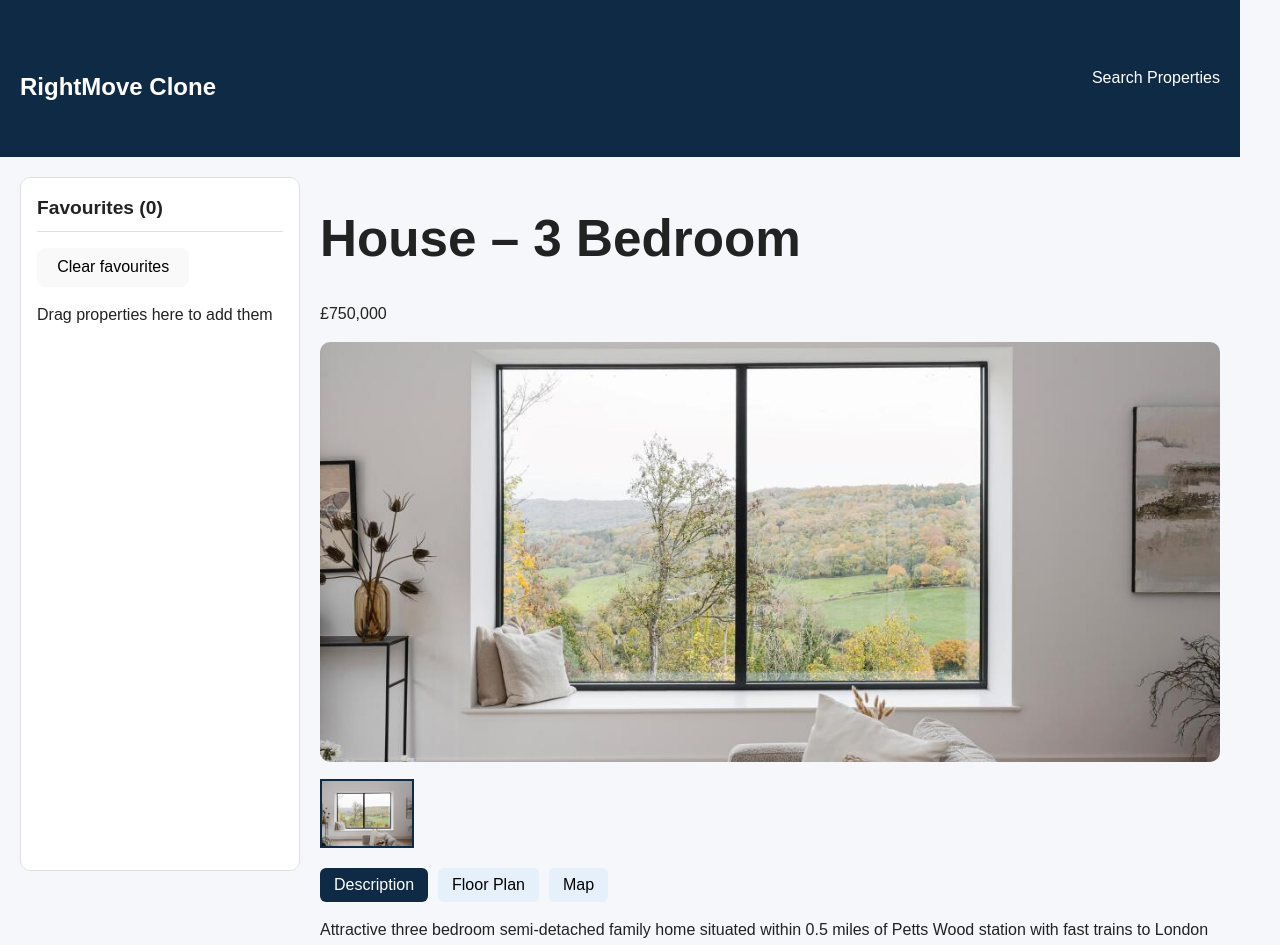
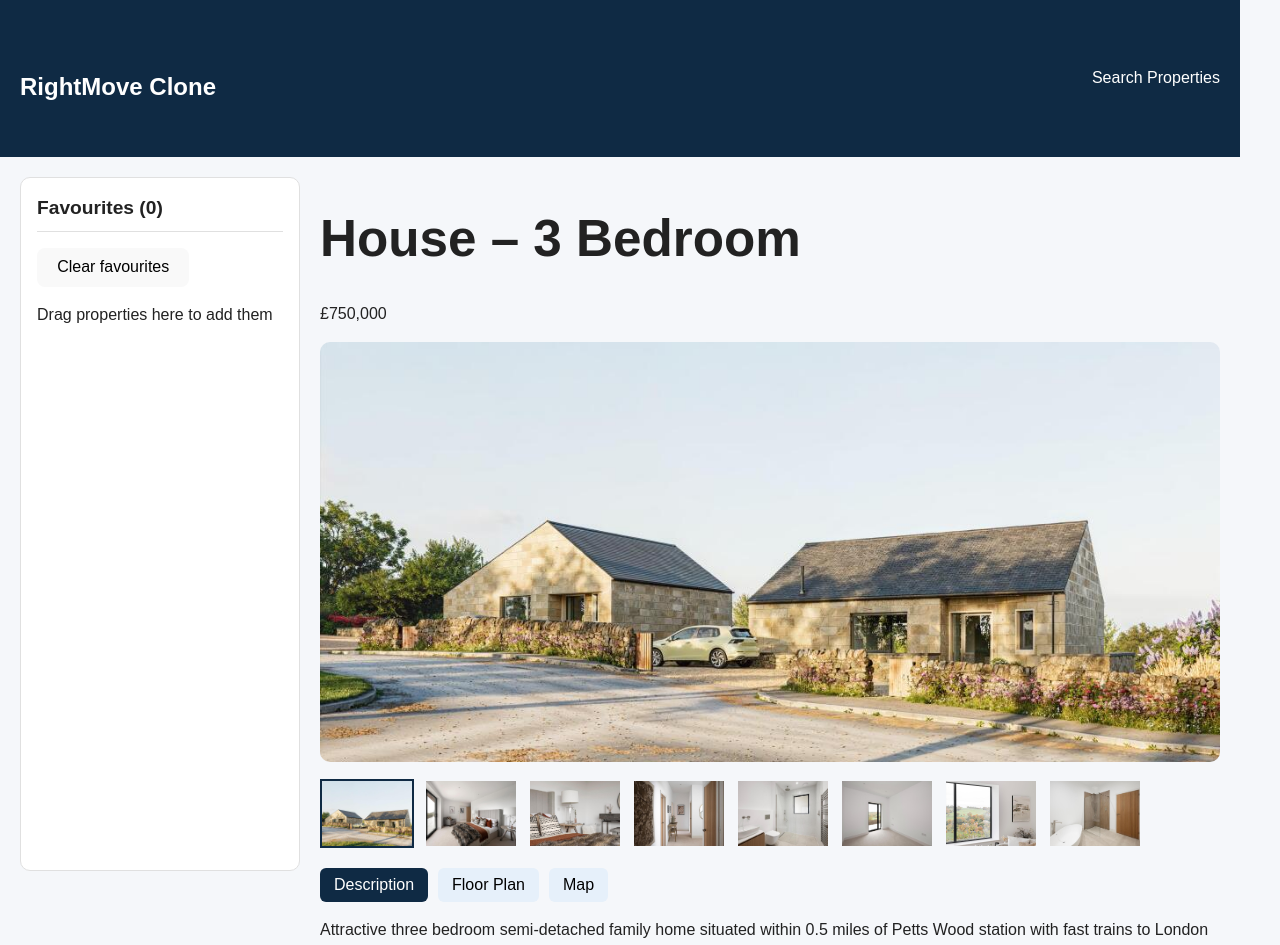
Before and after one commit to OmeshFernando/Estate-Agent-App, a React (Vite) app in the folder estate-agent-app/: page /property/prop1 in a window 1280 px wide. Shown: the top 945 px of the page. Built offline with nearby package versions, Linux system fonts and the light colour scheme.

Commit message:
Improve Gallery component and update PropertyPage usage
 Updated PropertyPage to pass the full images array to Gallery instead of a single image.

```diff
--- a/estate-agent-app/src/components/Gallery.jsx
+++ b/estate-agent-app/src/components/Gallery.jsx
@@ -1,17 +1,36 @@
 import React, { useState } from 'react';
 
-export default function Gallery({ images }) {
-  const [index, setIndex] = useState(0);
+export default function Gallery({ images = [] }) {
+
+  // Safety: if no images, don't render gallery
+  if (!images.length) {
+    return <p>No images available</p>;
+  }
+
+  // Main image state
+  const [mainImage, setMainImage] = useState(images[0]);
+
   return (
-    <div className="gallery">
+    <section className="gallery">
+
+      {/* Main Image */}
       <div className="main-image">
-        <img src={images[index]} alt={`image-${index}`} />
+        <img src={mainImage} alt="Property view" />
       </div>
+
+      {/* Thumbnails */}
       <div className="thumbs">
-        {images.map((src, i) => (
-          <img key={i} className={i===index ? 'active' : ''} src={src} alt={`thumb-${i}`} onClick={()=>setIndex(i)} />
+        {images.map((img, index) => (
+          <img
+            key={index}
+            src={img}
+            alt={`Thumbnail ${index + 1}`}
+            className={img === mainImage ? 'active' : ''}
+            onClick={() => setMainImage(img)}
+          />
         ))}
       </div>
-    </div>
+
+    </section>
   );
 }
--- a/estate-agent-app/src/components/PropertyPage.jsx
+++ b/estate-agent-app/src/components/PropertyPage.jsx
@@ -23,7 +23,7 @@ export default function PropertyPage({ properties, addFavourite }) {
       </p>
 
       {/* Gallery uses picture as single image */}
-      <Gallery images={[property.picture]} />
+      <Gallery images={property.images} />
 
       {/* Tabs component (Description / Map etc.) */}
       <TabsSection property={property} />
```
